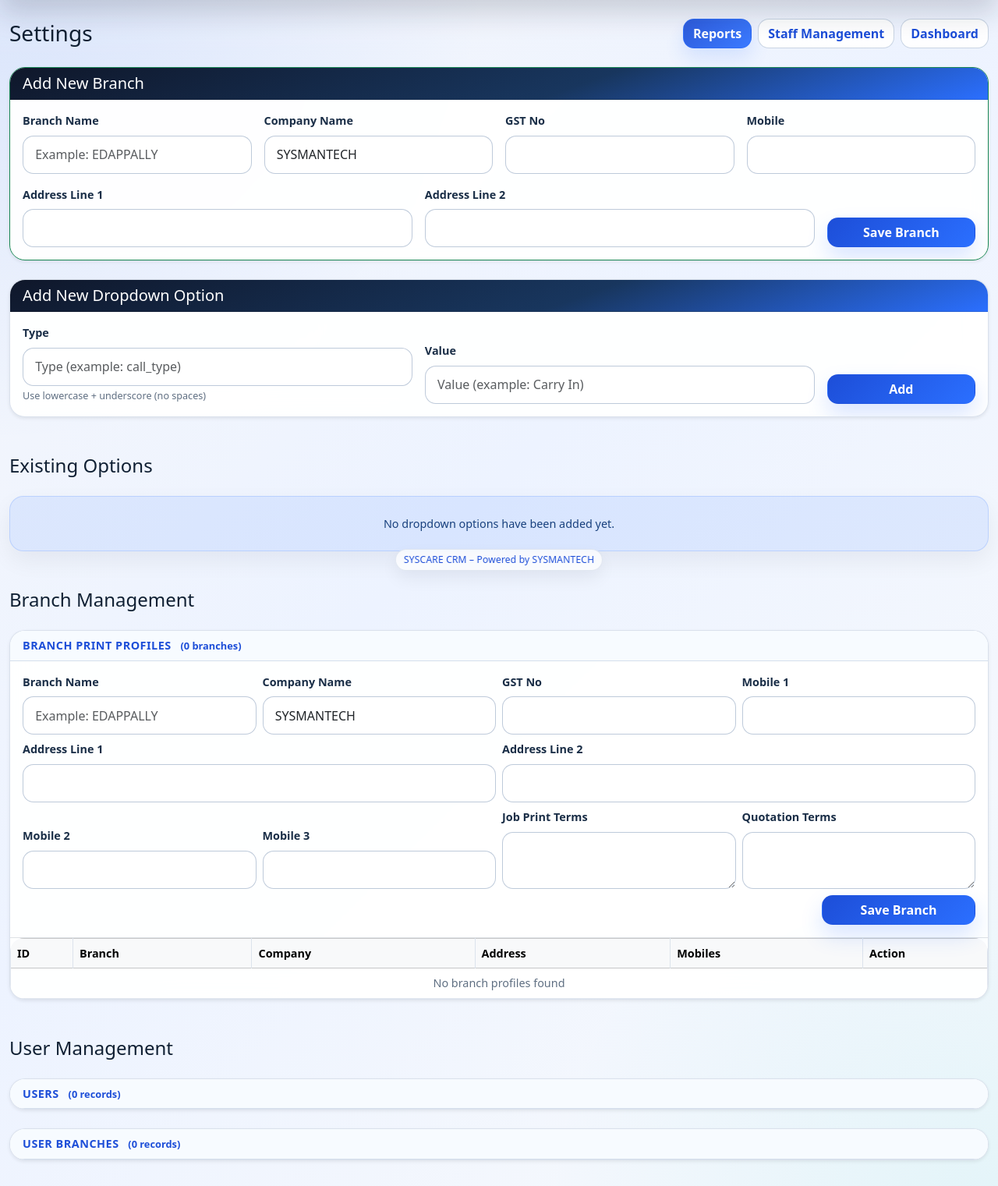
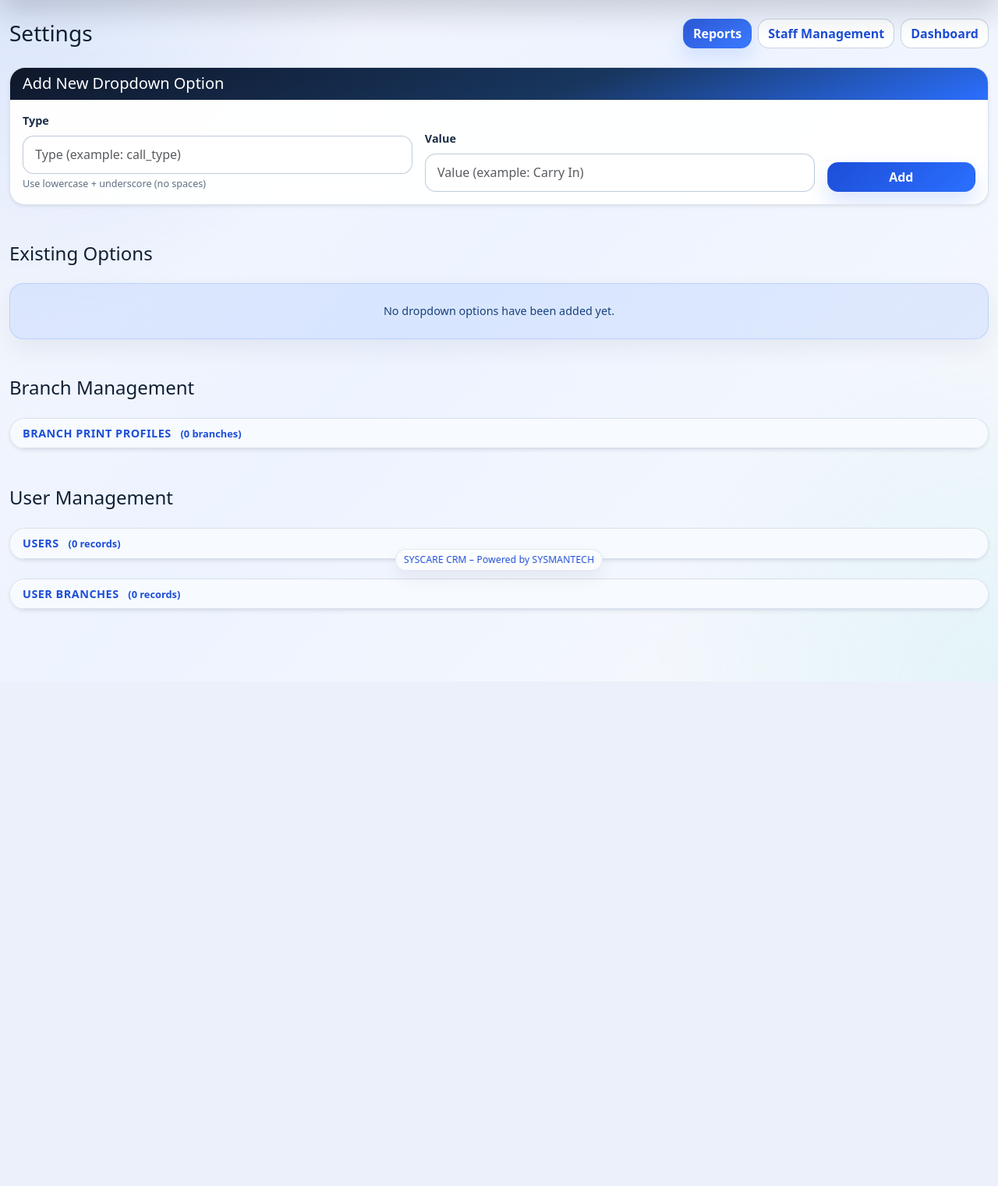
Before and after one commit to rashidmts96-stack/sysmantech-crm, a Python web app: template templates/settings.html in a window 1280 px wide. Shown: the part 56-1577 px from the top of the page at 78% size. After the commit the page ends 841 px from the top, so only its background shows below. Run offline with Jinja, Linux system fonts and the light colour scheme; the template is opened without the code that fills it, so the values that code supplies are empty.

Commit message:
Collapse branch print profiles in settings

```diff
--- a/templates/settings.html
+++ b/templates/settings.html
@@ -79,46 +79,6 @@
             {% endfor %}
         {% endif %}
     {% endwith %}
-
-    <!-- Quick Branch Add -->
-    <div class="card shadow-sm mb-4 border-success">
-        <div class="card-header bg-success text-white">
-            <h5 class="mb-0">Add New Branch</h5>
-        </div>
-        <div class="card-body">
-            <form method="POST" action="/save-branch-print-profile">
-                <div class="row g-3 align-items-end">
-                    <div class="col-md-3">
-                        <label class="form-label">Branch Name</label>
-                        <input type="text" name="branch_name" class="form-control" placeholder="Example: EDAPPALLY" required>
-                    </div>
-                    <div class="col-md-3">
-                        <label class="form-label">Company Name</label>
-                        <input type="text" name="company_name" class="form-control" value="SYSMANTECH" required>
-                    </div>
-                    <div class="col-md-3">
-                        <label class="form-label">GST No</label>
-                        <input type="text" name="gst_no" class="form-control">
-                    </div>
-                    <div class="col-md-3">
-                        <label class="form-label">Mobile</label>
-                        <input type="text" name="mobile1" class="form-control">
-                    </div>
-                    <div class="col-md-5">
-                        <label class="form-label">Address Line 1</label>
-                        <input type="text" name="address_line1" class="form-control">
-                    </div>
-                    <div class="col-md-5">
-                        <label class="form-label">Address Line 2</label>
-                        <input type="text" name="address_line2" class="form-control">
-                    </div>
-                    <div class="col-md-2">
-                        <button type="submit" class="btn btn-success w-100">Save Branch</button>
-                    </div>
-                </div>
-            </form>
-        </div>
-    </div>
 
     <!-- Main Add Form -->
     <div class="card shadow-sm mb-5">
@@ -227,13 +187,13 @@
                 type="button"
                 data-bs-toggle="collapse"
                 data-bs-target="#branch-profiles-panel"
-                aria-expanded="true"
+                aria-expanded="false"
                 aria-controls="branch-profiles-panel">
                 <span class="text-uppercase">Branch Print Profiles</span>
                 <span class="type-meta ms-2">({{ branch_print_profiles|length if branch_print_profiles is defined else 0 }} branches)</span>
             </button>
         </div>
-        <div id="branch-profiles-panel" class="collapse show">
+        <div id="branch-profiles-panel" class="collapse">
             <div class="card-body border-bottom">
                 <form method="POST" action="/save-branch-print-profile">
                     <div class="row g-2 align-items-end">
```
